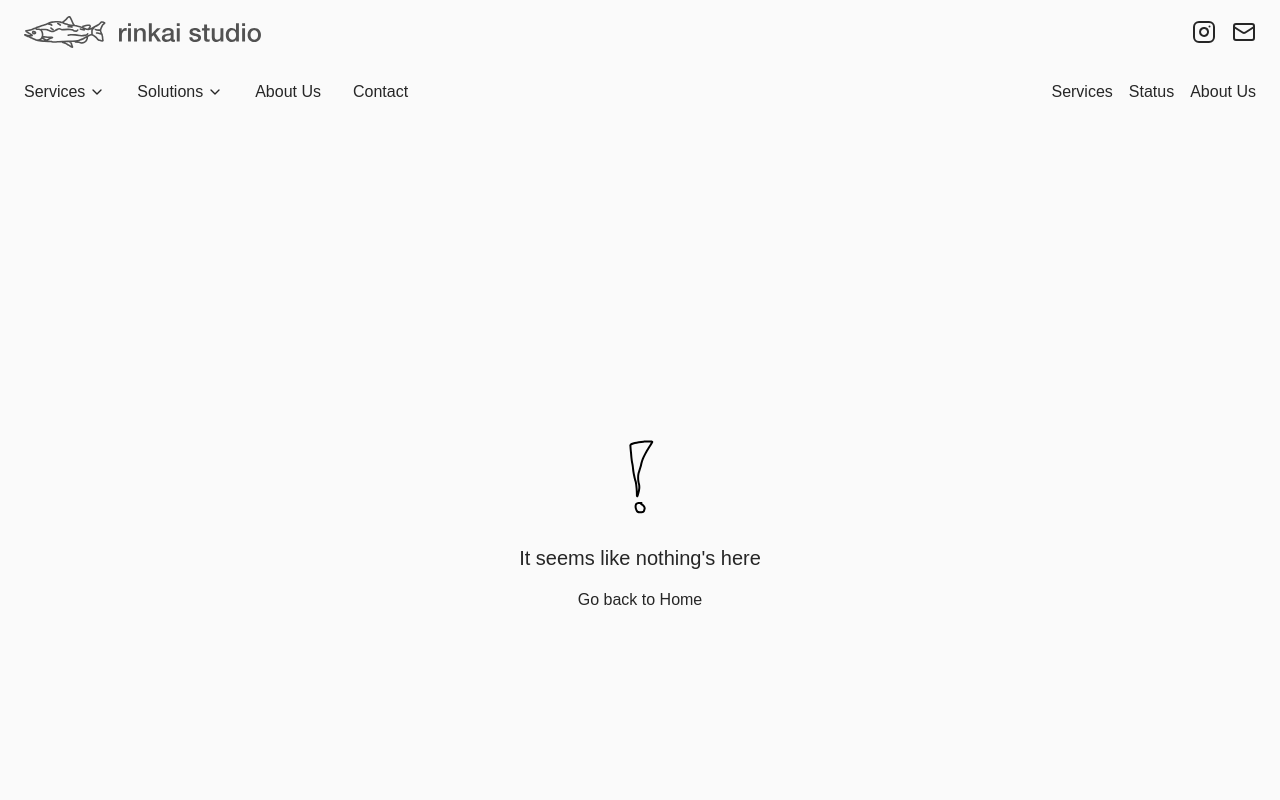
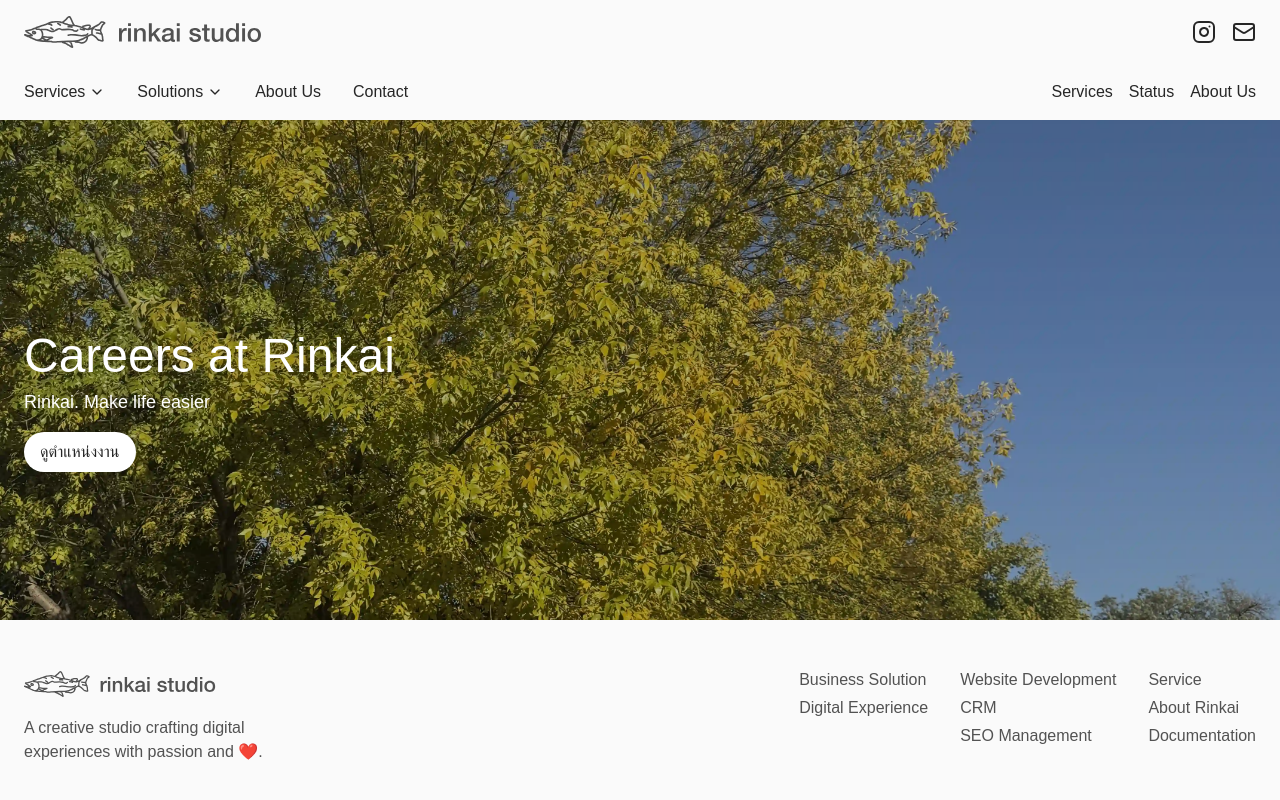
Before and after one commit to dhanavadh/rinkai-co, a Next.js app: page /careers in a window 1280 px wide. Shown: the top 800 px of the page. Built offline with nearby package versions, Linux system fonts and the light colour scheme; a web font is replaced by a local one.

Commit message:
feat: added banner interface

```diff
--- /dev/null
+++ b/app/careers/page.tsx
@@ -0,0 +1,17 @@
+import Banner from "../components/common/Banner";
+
+export default function CareersPage() {
+  return (
+    <>
+      <section>
+        <Banner
+          title="Careers at Rinkai"
+          description="Rinkai. Make life easier"
+          imageSrc="/images/IMG_1320.webp"
+          href="/"
+          buttonText="ดูตำแหน่งงาน"
+        />
+      </section>
+    </>
+  );
+}
--- /dev/null
+++ b/app/components/common/Banner.tsx
@@ -0,0 +1,43 @@
+import Image from "next/image";
+import Link from "next/link";
+
+interface BannerProps {
+  title: string;
+  description: string;
+  imageSrc: string;
+  href: string;
+  buttonText: string;
+}
+
+export default function Banner({ title, description, imageSrc, href, buttonText }: BannerProps) {
+  return (
+    <>
+      <div className="relative flex h-[500px]">
+        <div className="flex items-center max-w-7xl w-full mx-auto">
+          <section className="z-10 flex flex-col gap-4 mt-16 p-6">
+            <span>
+              <p className="text-5xl text-white mb-2">{title}</p>
+              <p className="text-lg text-white">
+                {description}
+              </p>
+            </span>
+            <Link
+              href={href}
+              className="flex items-center font-medium px-4 py-2 bg-white w-fit rounded-full"
+            >
+              {buttonText}
+            </Link>
+          </section>
+        </div>
+        <Image
+          width={1920}
+          height={1080}
+          src={imageSrc}
+          alt={title}
+          className="absolute w-full h-full object-cover brightness-70"
+          fetchPriority="high"
+        />
+      </div>
+    </>
+  );
+}
--- a/app/components/common/MegaMenu.tsx
+++ b/app/components/common/MegaMenu.tsx
@@ -3,7 +3,7 @@ import Link from "next/link";
 import React from "react";
 import Image from "next/image";
 
-import { MegaMenu as MegaMenuType, MegaMenuLink } from "./types";
+import { MegaMenu as MegaMenuType, MegaMenuLink } from "@/app/lib/types";
 
 interface MegaMenuProps {
   menu: MegaMenuType | null;
--- a/app/components/common/menuConfig.ts
+++ b/app/components/common/menuConfig.ts
@@ -12,7 +12,7 @@ import {
   Bot,
 } from "lucide-react";
 
-import { MenuConfig } from "./types";
+import { MenuConfig } from "@/app/lib/types";
 
 export const menuConfig: MenuConfig = {
   mainNav: [
--- a/app/page.tsx
+++ b/app/page.tsx
@@ -1,33 +1,16 @@
+import Banner from "./components/common/Banner";
 import Link from "next/link";
-import Slider from "./components/Swiper";
 
 export default function Home() {
   return (
     <div className="flex flex-col font-sans w-full">
-      <div className="relative flex h-[500px]">
-        <div className="flex items-center max-w-7xl w-full mx-auto">
-          <section className="z-10 flex flex-col gap-4 mt-16 p-6">
-            <span>
-              <p className="text-5xl text-white mb-2">Solutions for Business</p>
-              <p className="text-lg text-white">
-                สร้าง performance ให้ธุรกิจของคุณได้ดียิ่งขึ้น
-              </p>
-            </span>
-            <Link
-              href="/"
-              className="flex items-center font-medium px-4 py-2 bg-white w-fit rounded-full"
-            >
-              ดูเพิ่มเติม
-            </Link>
-          </section>
-        </div>
-        <img
-          src="/images/img_7557.webp"
-          alt="Rinkai Industries Logo"
-          className="absolute w-full h-full object-cover brightness-70"
-          fetchPriority="high"
-        />
-      </div>
+      <Banner
+        title="Solutions for Business"
+        description="สร้าง performance ให้ธุรกิจของคุณได้ดียิ่งขึ้น"
+        imageSrc="/images/img_7557.webp"
+        href="/"
+        buttonText="ดูเพิ่มเติม"
+      />
       <div className="flex flex-col items-center justify-center max-w-7xl mx-auto w-full h-screen">
         <p>Hellp</p>
       </div>
```
Also changed, not shown: app/lib/types.ts (renamed from app/components/common/types.ts), public/images/IMG_1320.webp (added).
